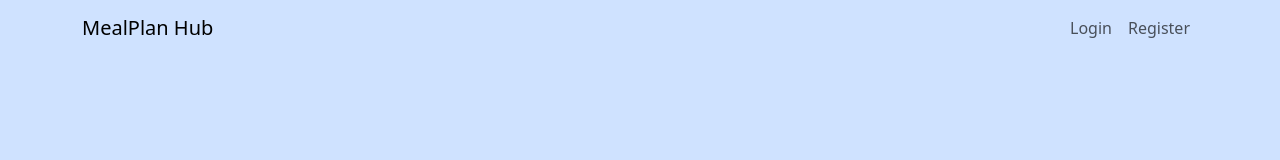
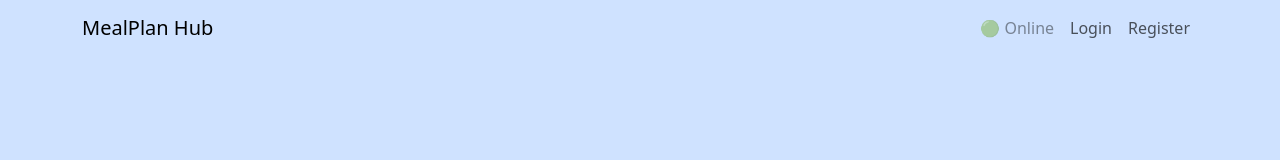
Before and after one commit to yliu0621-jpg/5032-project, a Vue app: page / in a window 1280 px wide. Shown: the top 160 px of the page. Built offline with nearby package versions, Linux system fonts and the light colour scheme; no server answers.

Commit message:
add network status indicator to Navbar component

```diff
--- a/src/components/Navbar.vue
+++ b/src/components/Navbar.vue
@@ -10,6 +10,9 @@
 
 			<div class="collapse navbar-collapse" id="navbarNav">
 				<ul class="navbar-nav ms-auto">
+					<li class="nav-item">
+						<span class="nav-link text-body-tertiary">{{ isOnline ? '🟢 Online' : '🔴 Offline' }}</span>
+					</li>
 					<li v-if="userRole === ''" class="nav-item">
 						<router-link class="nav-link" active-class="active" to="/login">Login</router-link>
 					</li>
@@ -43,13 +46,31 @@
 <script setup>
 import { auth, getUserName, getUserRole } from '@/firebase';
 import { onAuthStateChanged } from 'firebase/auth';
-import { onMounted, ref } from 'vue';
+import { onMounted, onUnmounted, ref } from 'vue';
 
 const userRole = ref('')
+const isOnline = ref(navigator.onLine)
+
+// Update network status
+const updateOnlineStatus = () => {
+	isOnline.value = navigator.onLine
+}
+
 onMounted(() => {
+	// Listen for auth changes
 	onAuthStateChanged(auth, (user) => {
 		userRole.value = getUserRole(user);
 	});
+
+	// Listen for network status changes
+	window.addEventListener('online', updateOnlineStatus)
+	window.addEventListener('offline', updateOnlineStatus)
+})
+
+onUnmounted(() => {
+	// Clean up event listeners
+	window.removeEventListener('online', updateOnlineStatus)
+	window.removeEventListener('offline', updateOnlineStatus)
 })
 </script>
 
```
